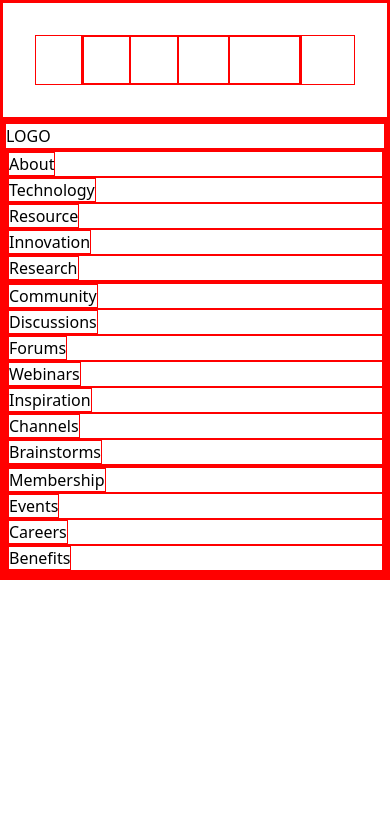
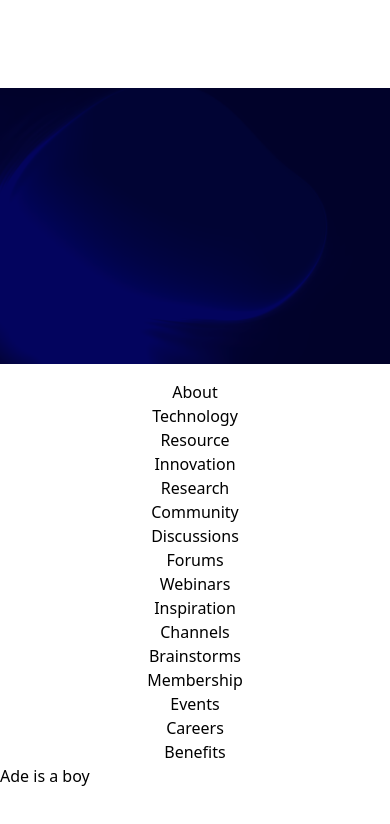
Before and after one commit to samuelajala01/nihds_web_new, a Next.js app: page /about in a window 390 px wide. Shown: the top 824 px of the page. Built offline with nearby package versions, Linux system fonts and the light colour scheme.

Commit message:
chore: made footer responsive

```diff
--- a/src/Components/Footer.jsx
+++ b/src/Components/Footer.jsx
@@ -1,11 +1,13 @@
 import Link from 'next/link';
+import Image from "next/image";
+import newbg from "../../public/assets/hero.png"
 
 const Footer = () => {
     return ( <><footer className="text-black">
-      <div>
-        <div>
-            <div>LOGO</div>
-            <div>
+      <div className=' p-[5vw]'>
+        <div className="block md:flex justify-around mb-24">
+            <div className='md:flex-1 mb-4'><Image src={newbg} className='w-80 mx-auto'/></div>
+            <div className='block md:flex md:flex-1 md:w-80 md:justify-around bg-blue-600 text-center md:text-balance'>
                 <ul>
                     <li><Link href="/">About</Link></li>
                     <li><Link href="/">Technology</Link></li>
@@ -32,8 +34,8 @@ const Footer = () => {
 
             </div>
         </div>
-        <div></div>
       </div>
+        <div className='border-t-2 mt-30'>Ade is a boy</div>
     </footer></> );
 }
 
--- a/src/app/globals.css
+++ b/src/app/globals.css
@@ -30,11 +30,12 @@ body {
   margin: 0;
   padding: 0;
   box-sizing: border-box;
-  border: 1px solid red;
+  /* border: 1px solid red; */
 }
 
 body{
   color: white;
+  scroll-behavior: smooth;
 }
 
 /* .hero_section{
--- a/src/app/page.js
+++ b/src/app/page.js
@@ -1,5 +1,5 @@
 import SliderDiv from "@/Components/SliderDiv";
-import Image from "next/image";
+
 
 export default function Home() {
   return (
```
